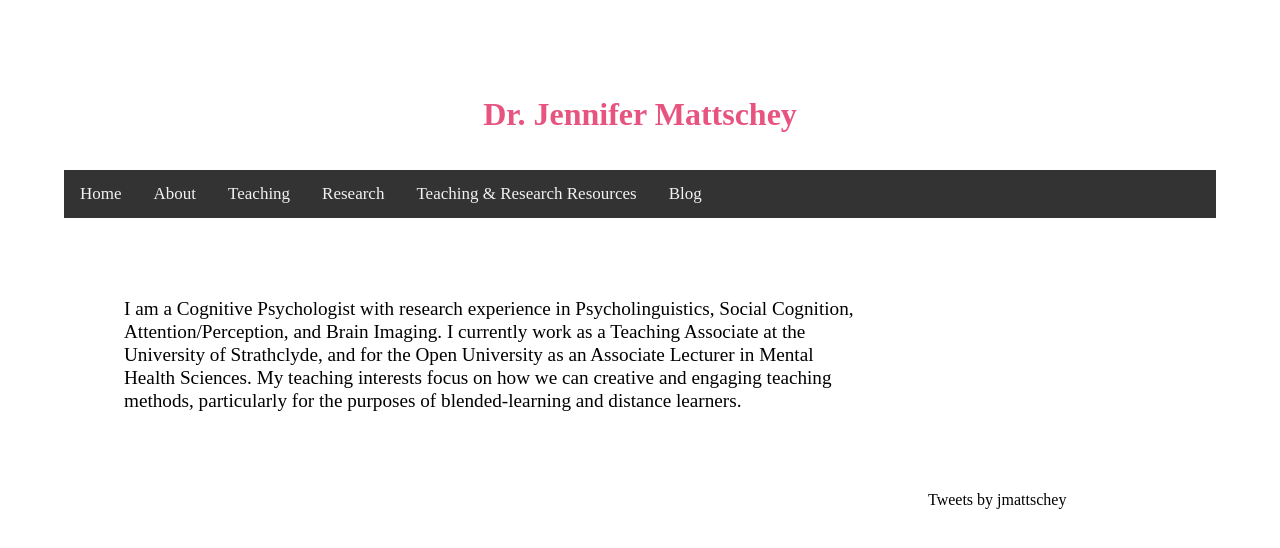
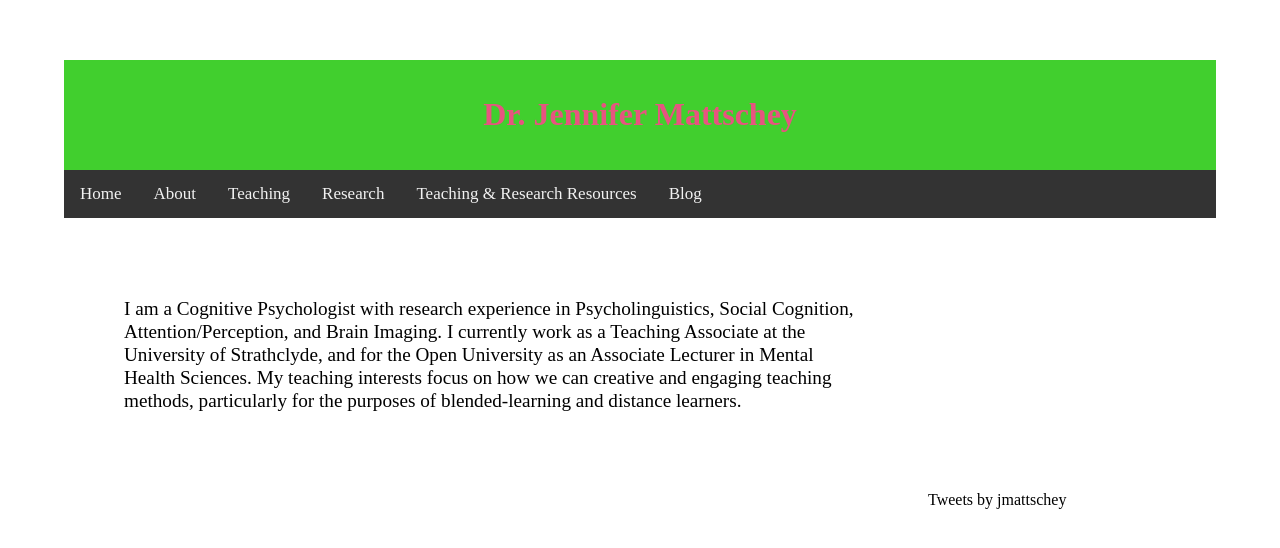
Before and after one commit to jmattschey/jmattschey.github.io, a Jekyll site: the page built from index.html, in a window 1280 px wide. Shown: the top 548 px of the page. Built offline with Jekyll 4.4.1, drawn with Linux system fonts in a browser that asks for light colours; comment, search, counter and statistics services are not loaded.

Commit message:
Update style.css

```diff
--- a/css/style.css
+++ b/css/style.css
@@ -3,7 +3,7 @@
 }
 
 .header, .footer {
-  background-color: white;
+  background-color: #41CF2E;
   color: #E75480;
   padding: 15px;
   border-color: #E75480;
```
